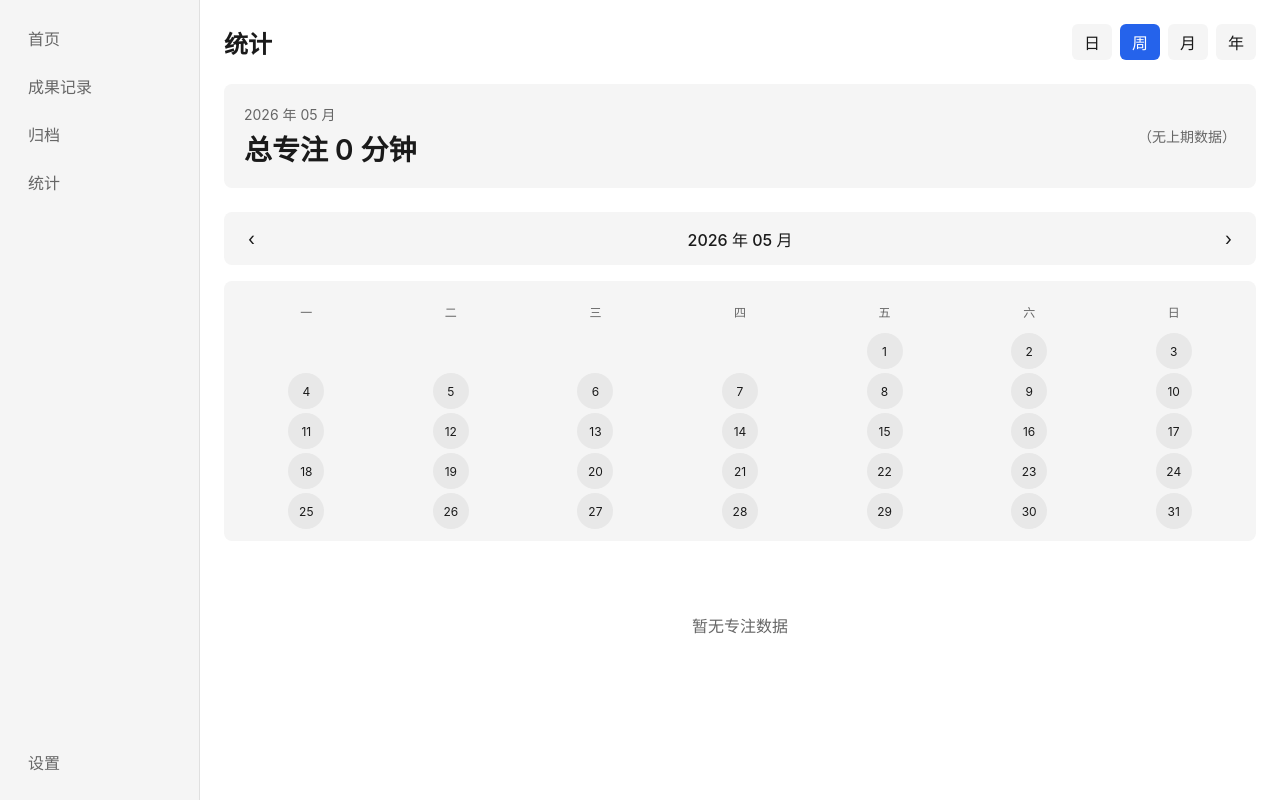
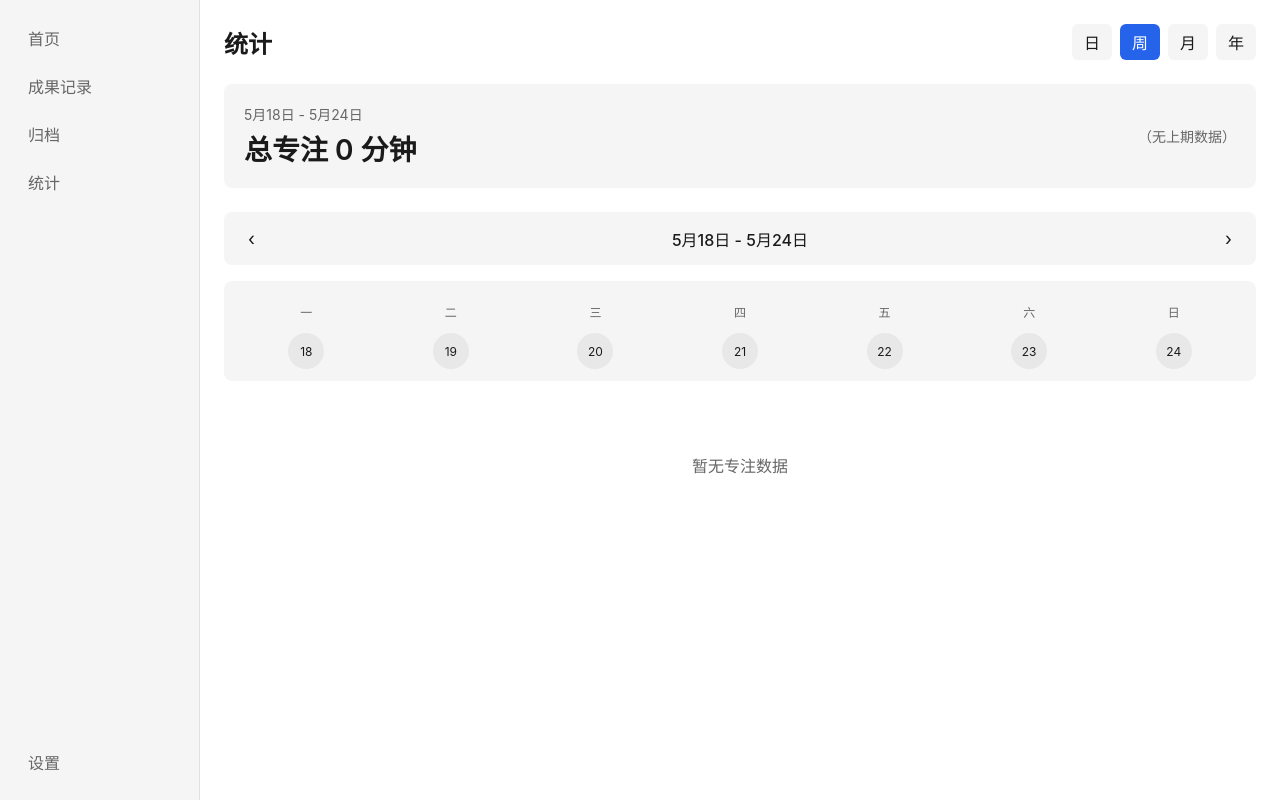
Before and after one commit to nicheng251/Yi, a React (Vite) app: page /statistics in a window 1280 px wide. Built offline with nearby package versions, Linux system fonts and the light colour scheme.

Commit message:
feat: Week view now shows only current week (7 days)
- calendarGrid useMemo returns only 7 days for week view
- Week view title shows date range (e.g., '3月18日 - 3月24日')
- Calendar navigation title updated to show week range
- Navigation switches by week when in week view mode

```diff
--- a/src/pages/Statistics.tsx
+++ b/src/pages/Statistics.tsx
@@ -139,6 +139,25 @@ export default function Statistics() {
 
   const calendarGrid = useMemo(() => {
     type CalendarItem = CalendarDay | EmptyDay;
+
+    if (viewMode === "week") {
+      const start = startOfWeek(calendarDate, { weekStartsOn: 1 });
+      const items: CalendarItem[] = [];
+      for (let i = 0; i < 7; i++) {
+        const current = new Date(start);
+        current.setDate(start.getDate() + i);
+        const dateStr = format(current, "yyyy-MM-dd");
+        const focus = dailyFocusMap.get(dateStr) || null;
+        items.push({
+          date: current,
+          isCurrentMonth: true,
+          isToday: false,
+          focus,
+        });
+      }
+      return items;
+    }
+
     const year = calendarDate.getFullYear();
     const month = calendarDate.getMonth();
     const firstDay = new Date(year, month, 1);
@@ -166,7 +185,7 @@ export default function Statistics() {
     }
 
     return items;
-  }, [calendarDate, dailyFocusMap]);
+  }, [viewMode, calendarDate, dailyFocusMap]);
 
   const monthTotalMinutes = useMemo(() => {
     return monthlyData.reduce((sum, stat) => sum + stat.minutes, 0);
@@ -195,8 +214,11 @@ export default function Statistics() {
     switch (viewMode) {
       case "day":
         return format(now, "yyyy 年 MM 月 dd 日", { locale: zhCN });
-      case "week":
-        return format(now, "yyyy 年 MM 月", { locale: zhCN });
+      case "week": {
+        const start = startOfWeek(now, { weekStartsOn: 1 });
+        const end = endOfWeek(now, { weekStartsOn: 1 });
+        return `${format(start, "M月d日")} - ${format(end, "M月d日")}`;
+      }
       case "month":
         return format(calendarDate, "yyyy 年 MM 月", { locale: zhCN });
       case "year":
@@ -296,7 +318,10 @@ export default function Statistics() {
                   ‹
                 </button>
                 <span style={{ fontSize: 16, fontWeight: 500, color: "var(--text-primary)" }}>
-                  {format(calendarDate, "yyyy 年 MM 月", { locale: zhCN })}
+                  {viewMode === "week"
+                    ? `${format(startOfWeek(calendarDate, { weekStartsOn: 1 }), "M月d日")} - ${format(endOfWeek(calendarDate, { weekStartsOn: 1 }), "M月d日")}`
+                    : format(calendarDate, "yyyy 年 MM 月", { locale: zhCN })
+                  }
                 </span>
                 <button
                   onClick={handleNext}
```
